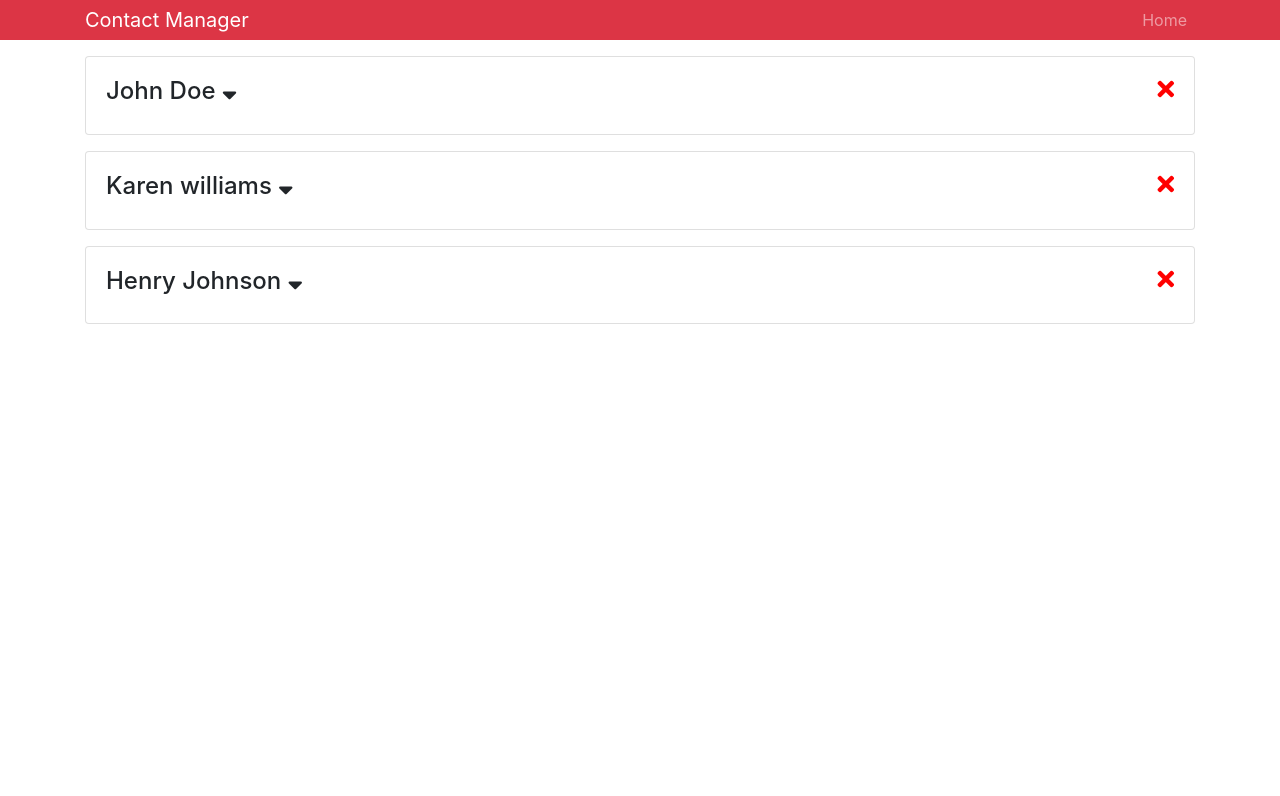
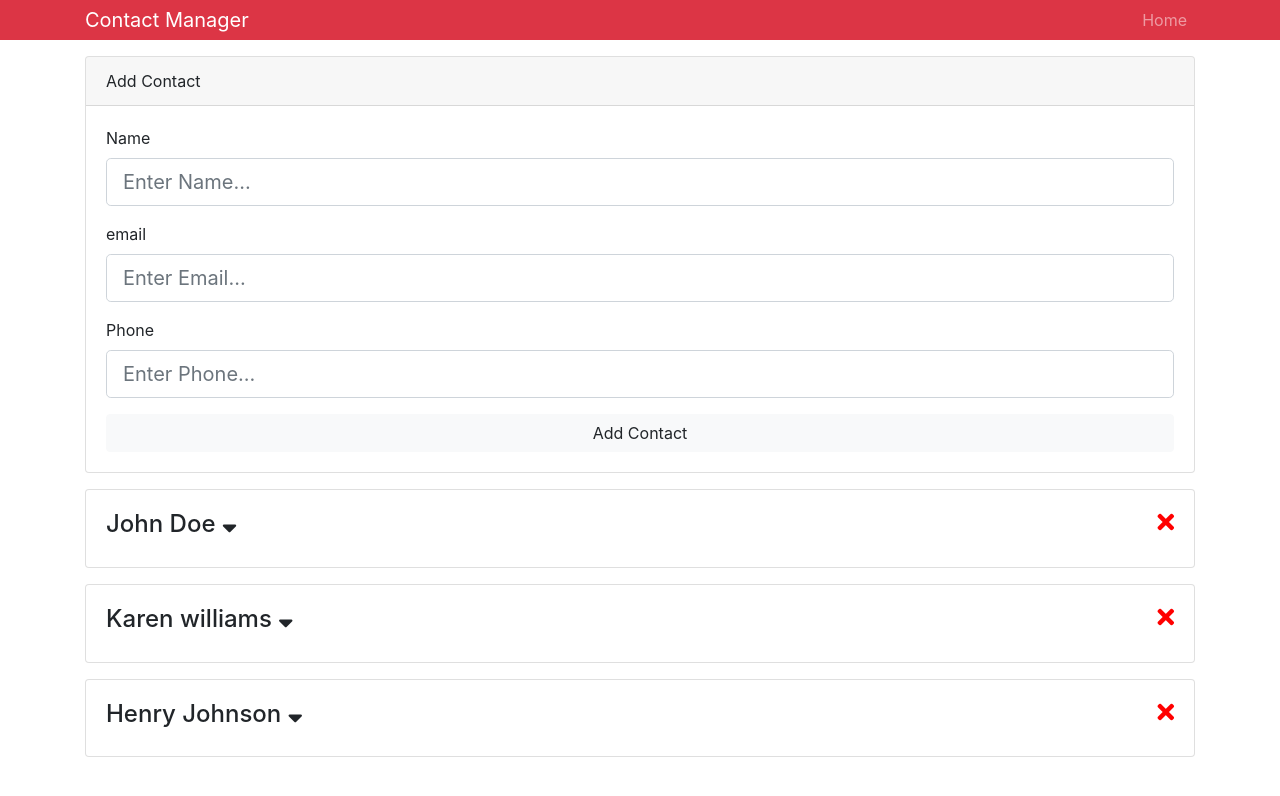
Before and after one commit to HyecheonLee/contactmanager, a React (Create React App) app: page / in a window 1280 px wide. Shown: the top 796 px of the page. Built offline with nearby package versions, Linux system fonts and the light colour scheme.

Commit message:
creating a form with state

```diff
--- a/src/App.js
+++ b/src/App.js
@@ -2,8 +2,9 @@
 import 'bootstrap/dist/css/bootstrap.min.css';
 import {Provider} from "./context";
 import "./App.css";
-import Header from "./components/Header";
-import Contacts from "./components/Contacts";
+import Header from "./components/layout/Header";
+import Contacts from "./components/contacts/Contacts";
+import AddContact from "./components/contacts/AddContact";
 
 class App extends Component {
   render() {
@@ -12,6 +13,7 @@
         <div className="App">
           <Header branding={"Contact Manager"}/>
           <div className="container">
+            <AddContact/>
             <Contacts/>
           </div>
         </div>
--- /dev/null
+++ b/src/components/contacts/AddContact.js
@@ -0,0 +1,54 @@
+import React, {Component} from 'react';
+
+class AddContact extends Component {
+  state = {
+    name: "",
+    email: "",
+    phone: "",
+  };
+
+  render() {
+    const {name, email, phone} = this.state;
+    return (
+      <div className="card mb-3">
+        <div className="card-header">Add Contact</div>
+        <div className="card-body">
+          <form>
+            <div className="form-group">
+              <label htmlFor="name">Name</label>
+              <input type="text"
+                     name="name"
+                     className="form-control form-control-lg"
+                     placeholder="Enter Name..."
+                     value={name}
+              />
+            </div>
+            <div className="form-group">
+              <label htmlFor="email">email</label>
+              <input type="email"
+                     name="email"
+                     className="form-control form-control-lg"
+                     placeholder="Enter Email..."
+                     value={email}
+              />
+            </div>
+            <div className="form-group">
+              <label htmlFor="Phone">Phone</label>
+              <input type="phone"
+                     name="phone"
+                     className="form-control form-control-lg"
+                     placeholder="Enter Phone..."
+                     value={phone}
+              />
+            </div>
+            <input type="submit"
+                   value="Add Contact"
+                   className="btn btn-light btn-block"/>
+          </form>
+        </div>
+      </div>
+    );
+  }
+}
+
+export default AddContact;
--- a/src/components/Contact.js
+++ b/src/components/contacts/Contact.js
@@ -1,6 +1,6 @@
 import React, {Component} from 'react';
 import PropTypes from 'prop-types';
-import {Consumer} from "../context";
+import {Consumer} from "../../context";
 
 class Contact extends Component {
   constructor(props) {
--- a/src/components/Contacts.js
+++ b/src/components/contacts/Contacts.js
@@ -1,6 +1,6 @@
 import React, {Component, Fragment} from 'react';
 import Contact from "./Contact";
-import {Consumer} from "../context";
+import {Consumer} from "../../context";
 
 class Contacts extends Component {
   constructor(props) {
```
Also changed, not shown: src/components/layout/Header.js (renamed from src/components/Header.js).
